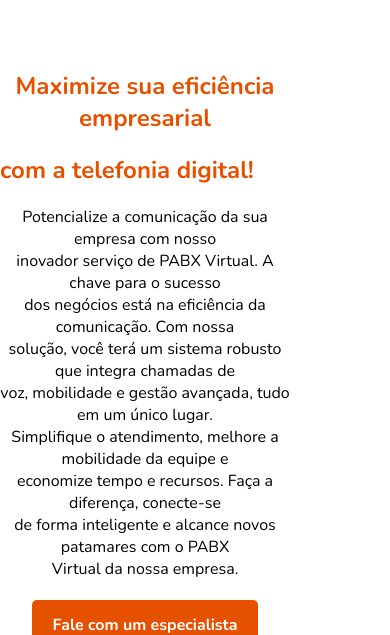
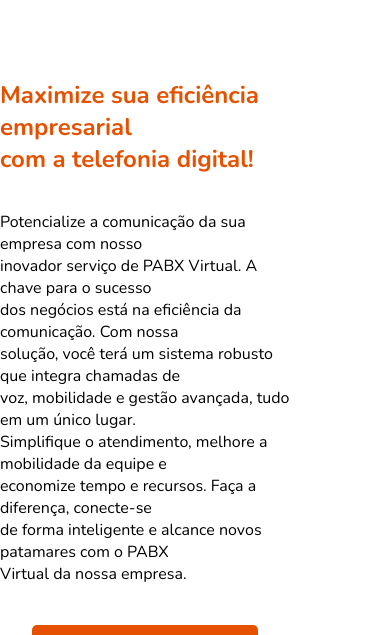
Before and after one commit to viniciusHerminio/OxenteConnect, a React (Create React App) app: page / in a window 390 px wide. Shown: the part 497-1132 px from the top of the page. Built offline with nearby package versions, Linux system fonts and the light colour scheme.

Commit message:
desfazendo alteracao anterior

```diff
--- a/src/App.css
+++ b/src/App.css
@@ -721,27 +721,4 @@ body {
   .BenefitCard {
     max-width: 100%;
   }
-
-  .MobileContent {
-    text-align: center;
-  }
-
-  .MobileContent .buttonNumberOneContainer {
-    display: flex;
-    flex-direction: column;
-    align-items: center;
-  }
-
-  .MobileContent .buttonNumberOneContainer .textoBotao {
-    text-align: center;
-  }
-
-  .MobileContent .buttonNumberOneContainer .textoBotao .textoCopy {
-    text-align: center;
-  }
-
-  .MobileContent .buttonNumberOneContainer .textoBotao .textoCopy h2,
-  .MobileContent .buttonNumberOneContainer .textoBotao .textoCopy p {
-    margin: 10px 0;
-  }
 }
--- a/src/App.js
+++ b/src/App.js
@@ -151,7 +151,6 @@ function App() {
       {showForm && <div className="blur-overlay"></div>}
 
       <img className={`Banner ${showForm ? 'blur-background' : ''}`} src={Banner} alt='Banner' />
-      <div className='MobileContent'>
       <div className='buttonNumberOneContainer'>
         <div className='textoBotao'>
           <div className='textoCopy'>
@@ -173,7 +172,7 @@ function App() {
         </div>
         <animated.img style={slideAnimation} className={`fotoHomem${showForm ? 'blur-text' : ''}`} src={homemCelular} alt='homem ao celular' />
       </div>
-</div>
+
       {showForm && (
         <div className={`FormContainer show`}>
           <div className="CloseIcon" onClick={handleToggleForm}>
```
Lines whose indentation alone changed are shown as unchanged.
